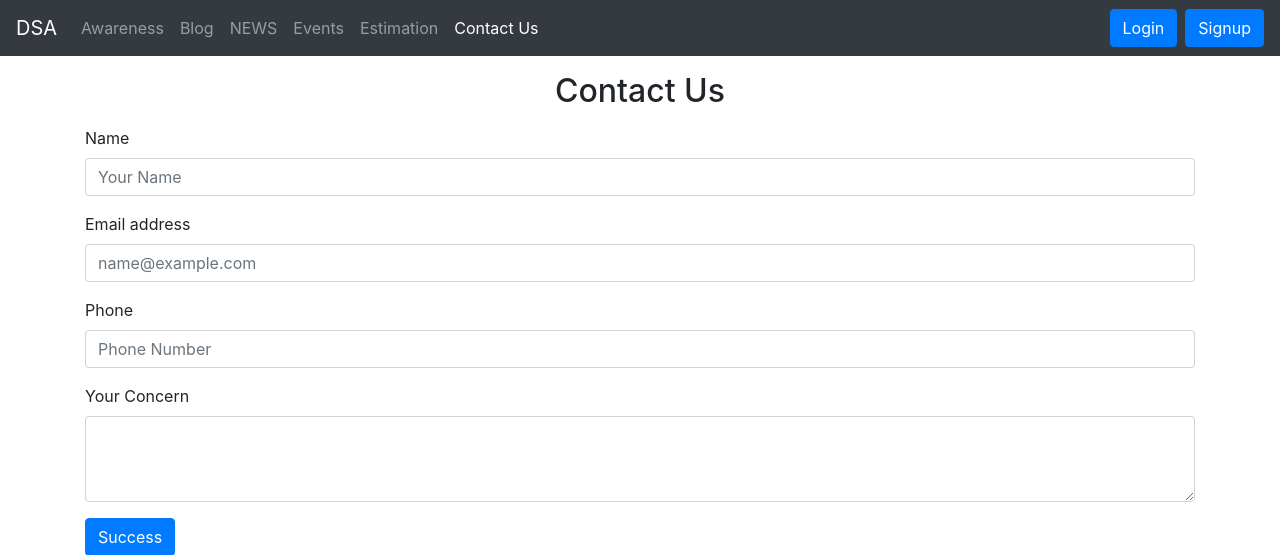
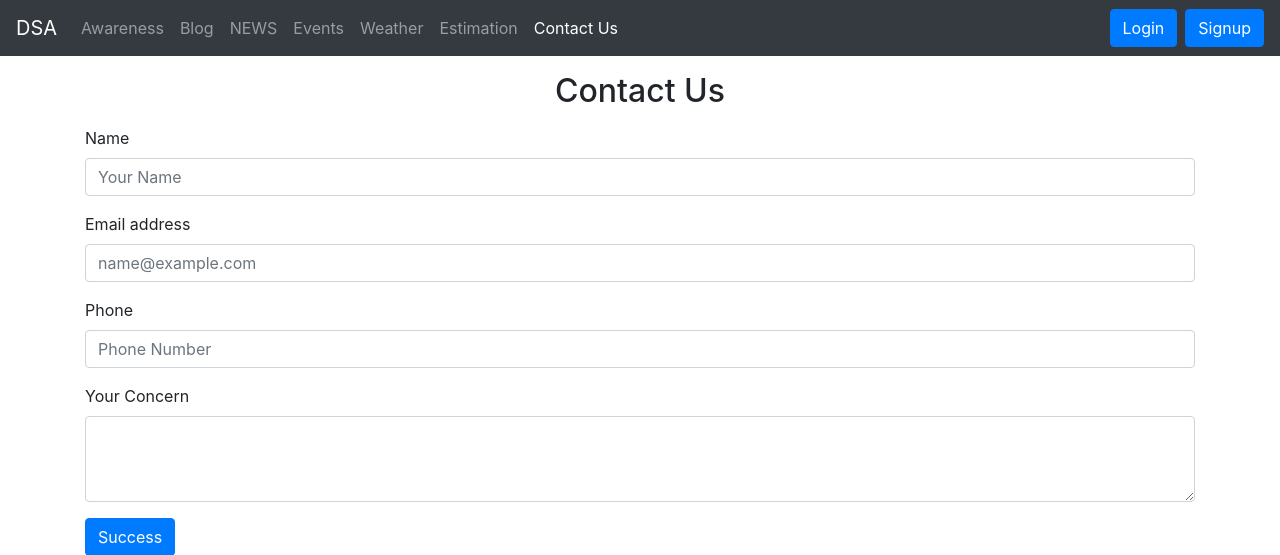
Before and after one commit to Muhammad-Akhlaq/Disaster-Assistant-System, a Django app: page /contact/ in a window 1280 px wide. Shown: the top 555 px of the page. Run offline with Django 3.2, Linux system fonts and the light colour scheme; tables that the repository leaves empty hold one stand-in row (values such as "Sample post"); some libraries are stand-ins or nearby versions.

Commit message:
just weather template added

```diff
--- a/DAS/fyp/urls.py
+++ b/DAS/fyp/urls.py
@@ -8,6 +8,7 @@ urlpatterns = [
     path('news/', views.news, name='news'),
     path('events/', views.events, name='events'),
     path('contact/', views.contact, name='contact'),
+    path('weather/', views.weather, name='weather'),
     path('blogpost/<str:slug>', views.blogpost, name='blog'),
     path('awareness/', views.awareness, name='awareness'),
     path('search/', views.search, name='search'),
--- a/DAS/fyp/views.py
+++ b/DAS/fyp/views.py
@@ -27,6 +27,11 @@ def news(request):
 def events(request):
 
     return render(request, 'events.html')
+
+def weather(request):
+
+    return render(request, 'weather.html')
+
 
 def contact(request):
     if request.method=='POST':
--- a/DAS/templates/base.html
+++ b/DAS/templates/base.html
@@ -55,6 +55,10 @@
 
         <li class="nav-item {% block eventsactive %}{% endblock eventsactive %}">
           <a class="nav-link" href="/events">Events</a>
+        </li>
+
+        <li class="nav-item {% block weatheractive %}{% endblock weatheractive %}">
+          <a class="nav-link" href="/weather">Weather</a>
         </li>
 
         <li class="nav-item {% block estimationactive %}{% endblock estimationactive %} ">
@@ -173,6 +177,8 @@
       </div>
     </div>
   </div>
+
+
   </div>
 
 
```
Also changed, not shown: DAS/templates/weather.html (added, +20 -0 lines), DAS/templates/bloghome.html (line endings or trailing spaces).
